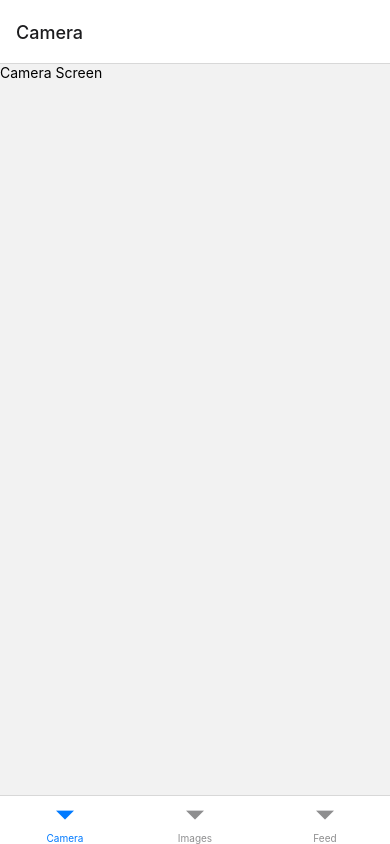
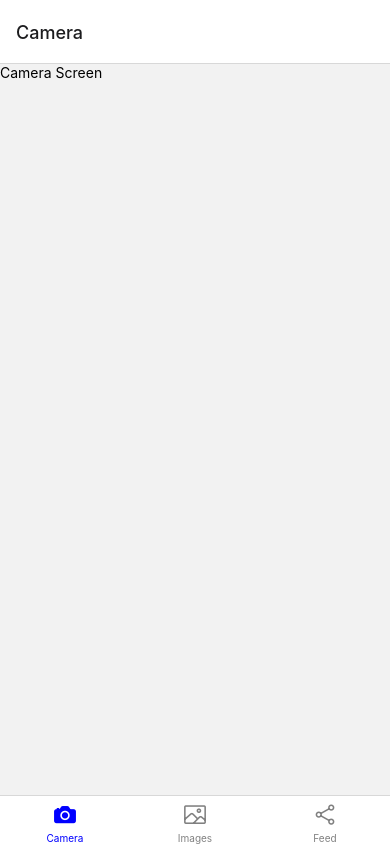
Before and after one commit to loic-bodolec/wildstagram, a React Native app: screen / in a window 390 px wide. Built offline with nearby package versions, Linux system fonts and the light colour scheme.

Commit message:
update: Ionicons

```diff
--- a/App.js
+++ b/App.js
@@ -1,6 +1,7 @@
 import React from 'react';
 import { NavigationContainer } from '@react-navigation/native';
 import { createBottomTabNavigator } from '@react-navigation/bottom-tabs';
+import Ionicons from '@expo/vector-icons/Ionicons';
 import CameraScreen from './screens/CameraScreen';
 import FeedScreen from './screens/FeedScreen';
 import ImagesScreen from './screens/ImagesScreen';
@@ -10,8 +11,25 @@ const Tab = createBottomTabNavigator();
 export default function App() {
   return (
     <NavigationContainer>
-      <Tab.Navigator>
-        <Tab.Screen name="Camera" component={CameraScreen} options={{ unmountOnBlur: true }} />
+      <Tab.Navigator
+        screenOptions={({ route }) => ({
+          tabBarIcon: ({ focused, color, size }) => {
+            let iconName;
+
+            if (route.name === 'Camera') {
+              iconName = focused ? 'camera' : 'camera-outline';
+            } else if (route.name === 'Images') {
+              iconName = focused ? 'image' : 'image-outline';
+            } else if (route.name === 'Feed') {
+              iconName = focused ? 'share-social' : 'share-social-outline';
+            }
+            return <Ionicons name={iconName} size={size} color={color} />;
+          },
+          tabBarActiveTintColor: 'blue',
+          tabBarInactiveTintColor: 'gray'
+        })}
+      >
+        <Tab.Screen name="Camera" component={CameraScreen} />
         <Tab.Screen name="Images" component={ImagesScreen} />
         <Tab.Screen name="Feed" component={FeedScreen} />
       </Tab.Navigator>
```
